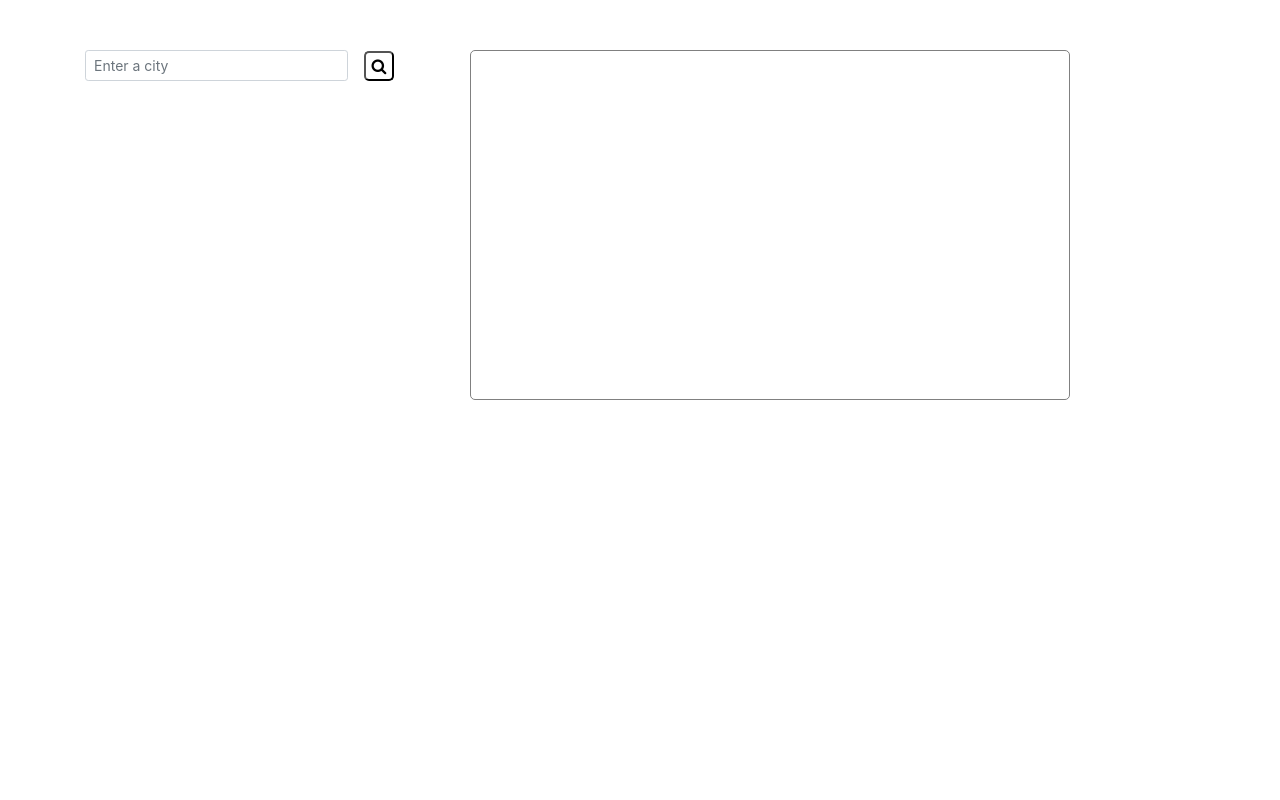
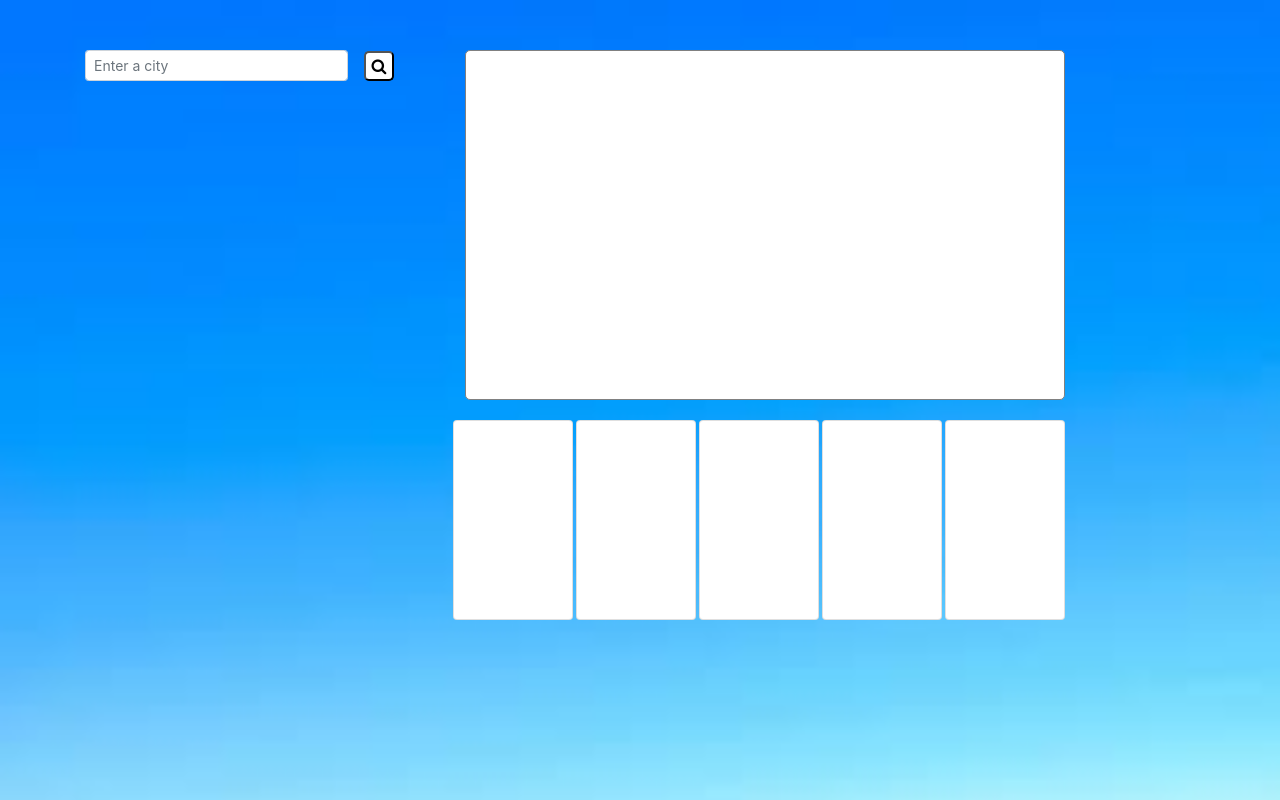
Before and after one commit to mhitchi/weather-dash, a plain HTML site: page index.html in a window 1280 px wide. Drawn offline with nearby package versions, Linux system fonts and the light colour scheme.

Commit message:
correct background images showing depending on weather

```diff
--- a/assets/css/style.css
+++ b/assets/css/style.css
@@ -1,14 +1,31 @@
 body {
   padding-top: 50px;
+  background-image: url(../images/clear.jpg);
+  background-size: cover;
+  background-repeat: no-repeat;
 }
 
 #showWeather {
   border: 1px solid grey;
   border-radius: 5px;
-  margin-left: 20px;
   padding: 20px;
   width: 600px;
   height: 350px;
+  background-color: white;
+}
+
+.card-display {
+  margin-top: 20px;
+  margin-left: 20px;
+  width: 620px;
+}
+
+.card {
+  border: 1px solid grey;
+  border-radius: 5px;
+  width: 120px;
+  height: 200px;
+  margin-left: 3px;
 }
 
 #getWeather {
@@ -16,7 +33,6 @@ body {
   border-radius: 5px;
   background-color: white;
 }
-
 
 #city-list {
   list-style-type: none;
--- a/assets/js/script.js
+++ b/assets/js/script.js
@@ -62,7 +62,7 @@ $(document).ready(function(){
       //get description, get background image respectively
       var description = response.weather[0].main;
       description.trim();
-      $('.container').css('background-image', ("src(../images/" + description.toLowerCase() + ".jpg"));
+      $('body').attr('style', ("background-image: url(\"assets/images/" + description.toLowerCase() + ".jpg\""));
     });
   }
 
--- a/index.html
+++ b/index.html
@@ -36,12 +36,21 @@
         </div>
         <div class="col-8">
           <div class="row">
-            <!-- weather -->
-            <div id="showWeather">
-              <!-- current -->
-              <div id="current"></div>
-              <!-- 5 day -->
+            <div class="col-12">
+              <!-- weather -->
+              <div id="showWeather">
+                <!-- current -->
+                <div id="current"></div>
+                <!-- 5 day -->
+              </div>
             </div>
+          </div>
+          <div class="row card-display">
+            <div class="card"></div>
+            <div class="card"></div>
+            <div class="card"></div>
+            <div class="card"></div>
+            <div class="card"></div>
           </div>
         </div>
       </div>
```
Also changed, not shown: assets/images/clear.jpg (renamed from assets/images/clearsky.jpg).
